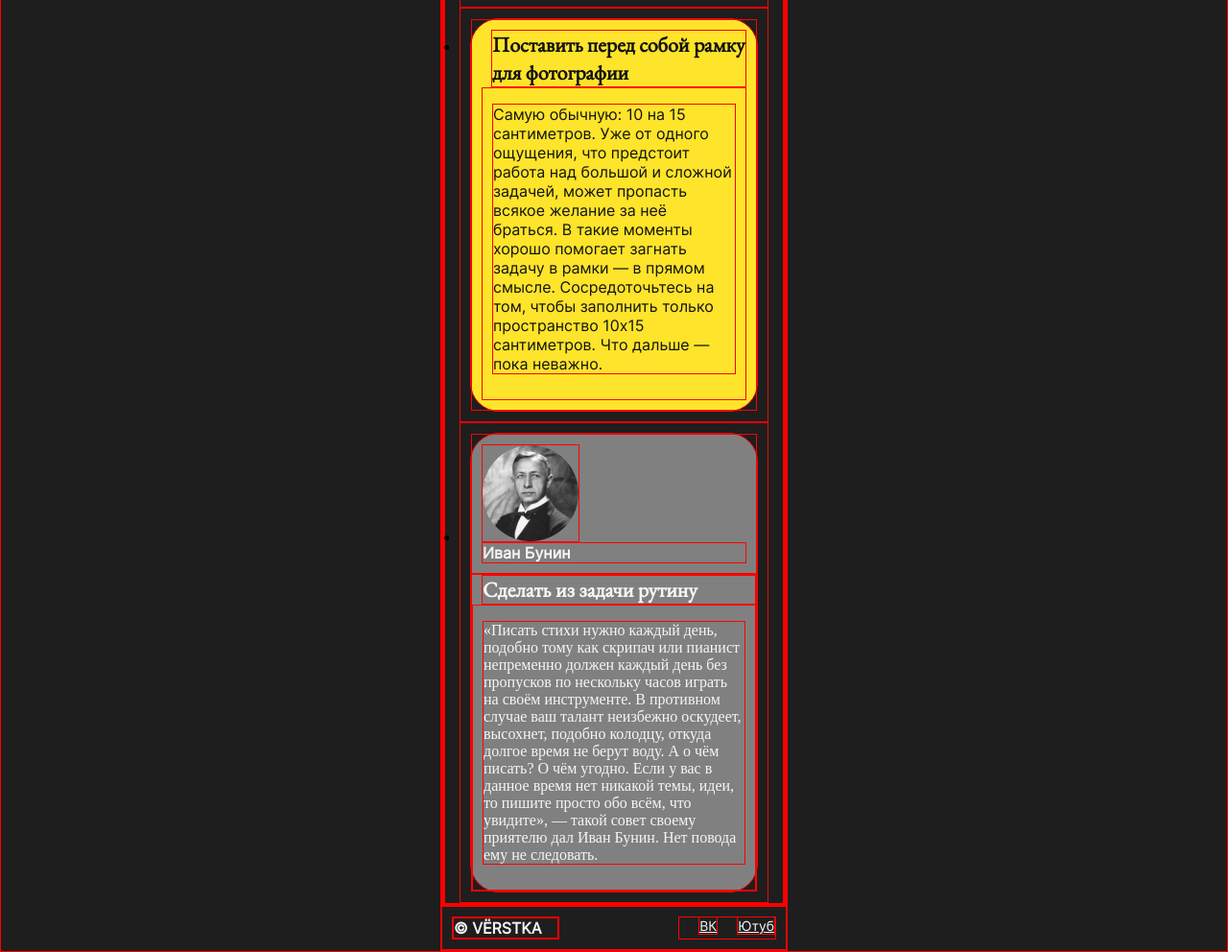
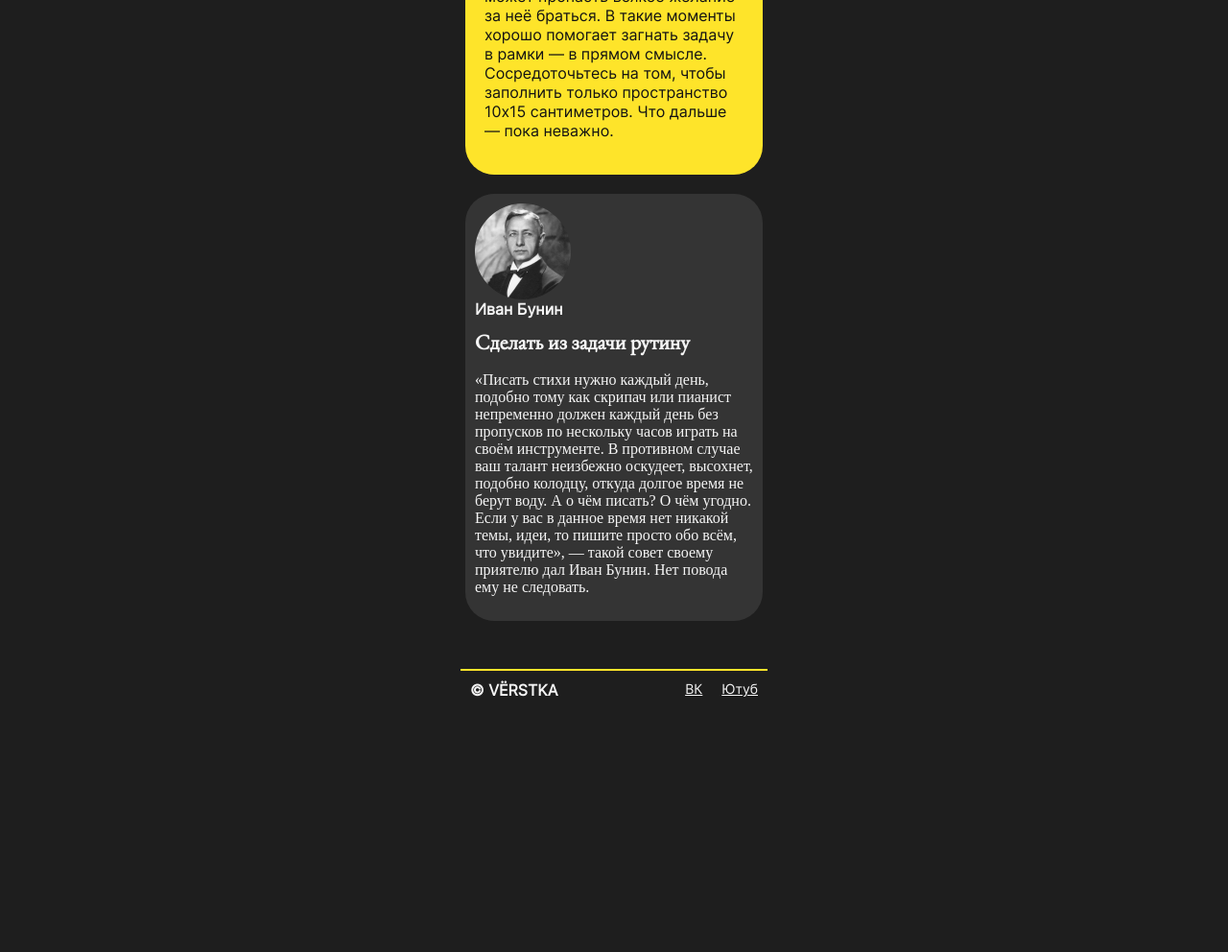
Before and after one commit to ZavyalovProd/-my-first-project, a plain HTML site: page index.html in a window 1280 px wide. Shown: the part 2930-3922 px from the top of the page at 96% size. After the commit the page ends 3691 px from the top, so only its background shows below. Drawn offline with Linux system fonts and the light colour scheme.

Commit message:
Updated index.html

```diff
--- a/index.css
+++ b/index.css
@@ -1,6 +1,4 @@
-*{
-    border: 1px solid red;
-}
+
 
 @font-face{
  font-family: "inter";
@@ -147,6 +145,10 @@ width: 360px;
     font-weight: bold;
 }
 
+.how-to{
+    margin-bottom: 40px;
+}
+
 .how-title{
     color:white;
 }
@@ -159,6 +161,7 @@ width: 360px;
 
 .containerUL{
     margin: 0;
+    list-style: none;
     padding: 0;
 }
 
@@ -173,7 +176,7 @@ width: 360px;
     border-radius: 30px;
     text-align: left;
     margin: 0;
-    background-color: gray;
+    background-color: #343434;
 }
 
 .card_theme_bright{
@@ -244,14 +247,12 @@ width: 360px;
     width: 110px;
 }
 
-footer{
-    border-top: 2px #FEE42A;
-}
-
 .footer{
     display: flex;
     padding: 10px;
+    margin: 20px;
     justify-content: space-between;
+    border-top: solid 2px #FEE42A;
 }
 
 h6 {
```
